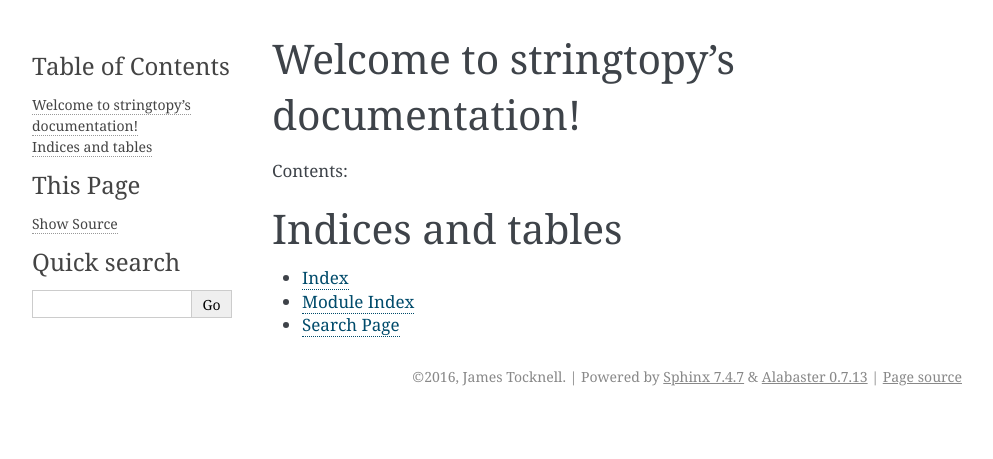
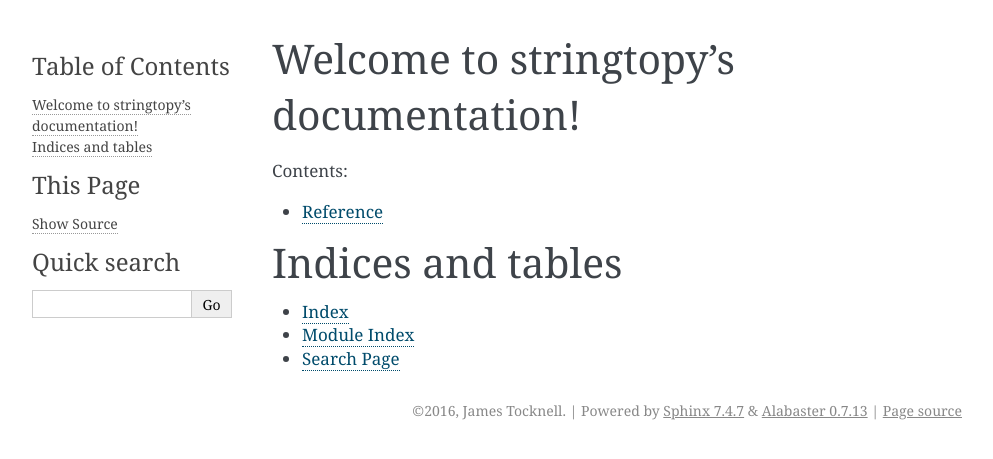
Before and after one commit to aragilar/stringtopy, a Sphinx documentation site: the page built from docs/index.rst, in a window 1280 px wide. Shown: the top 459 px of the page, without its empty margins (148-1141 px from the left). Built offline with Sphinx 7.4.7, drawn with Linux system fonts in a browser that asks for light colours.

Commit message:
Fix docs

```diff
--- /dev/null
+++ b/docs/Reference.rst
@@ -0,0 +1,6 @@
+Reference
+=========
+
+.. automodule:: stringtopy
+    :members:
+    :inherited-members:
--- a/docs/index.rst
+++ b/docs/index.rst
@@ -9,7 +9,9 @@
 Contents:
 
 .. toctree::
-   :maxdepth: 2
+    :maxdepth: 2
+
+    Reference
 
 
 
```
Also changed, not shown: 1 other file.
